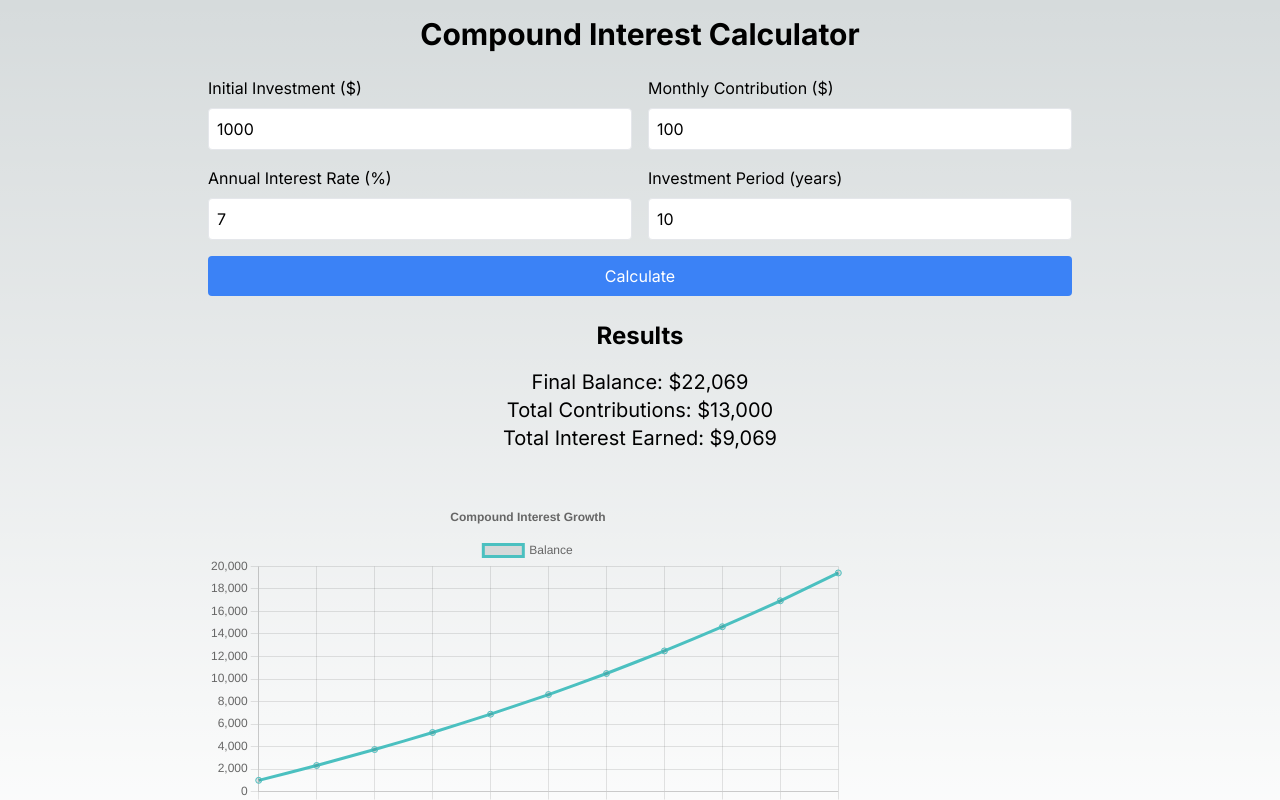
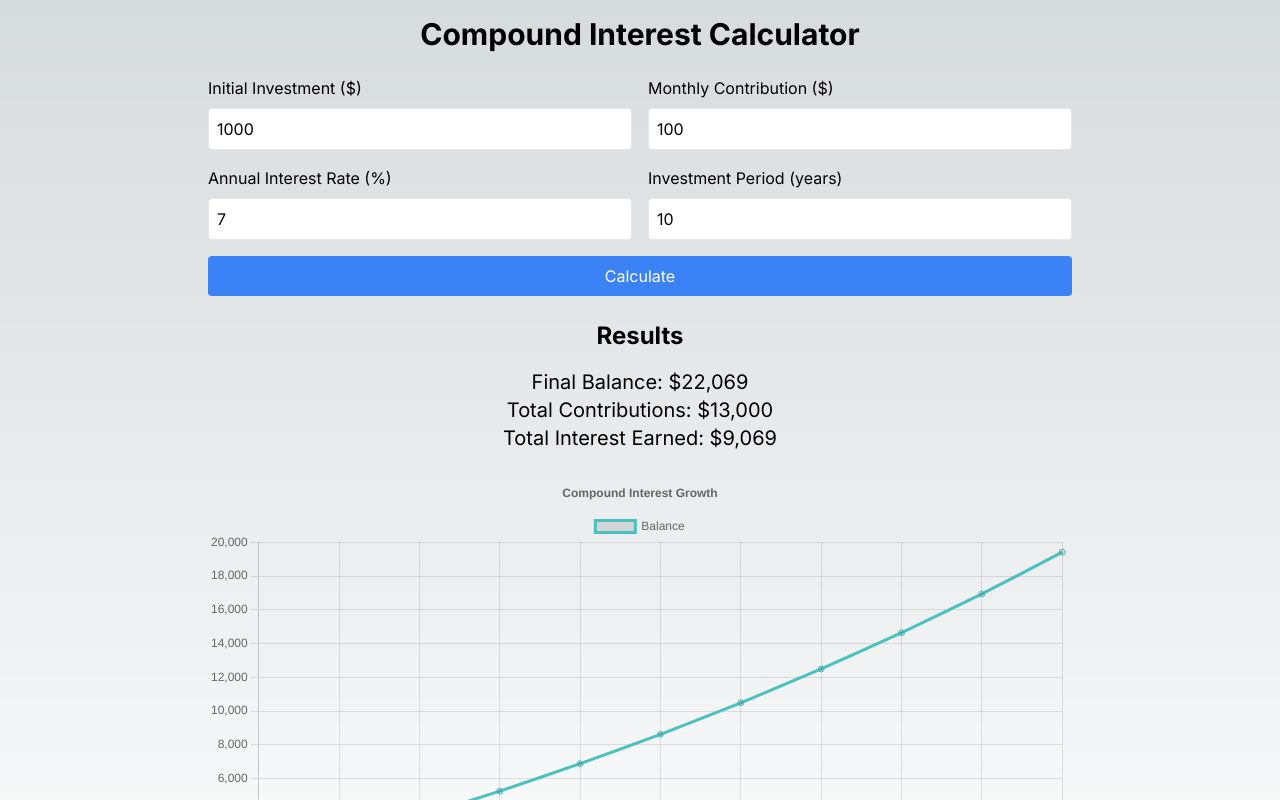
Before and after one commit to blindjedi/growth-calculator, a Next.js app: page /calculator in a window 1280 px wide. Both pictures are taken after a click on the button "Calculate". Shown: the top 800 px of the page. Built offline with nearby package versions, Linux system fonts and the light colour scheme.

Commit message:
center chart

```diff
--- a/src/app/ui/calculator/Results.tsx
+++ b/src/app/ui/calculator/Results.tsx
@@ -24,9 +24,9 @@ const Results: React.FC<ResultsProps> = ({
         <p className="text-center text-xl">Final Balance: ${results.finalBalance.toLocaleString()}</p>
         <p className="text-center text-xl">Total Contributions: ${results.totalContributions.toLocaleString()}</p>
         <p className="text-center text-xl">Total Interest Earned: ${results.totalInterest.toLocaleString()}</p>
-        <div className="mt-12 h-80">
-          <Line options={chartOptions} data={chartData} />
-        </div>
+          <div className="w-full h-auto flex justify-center my-6">
+            <Line options={chartOptions} data={chartData} />
+          </div>
       </div>
 
       <button
```
